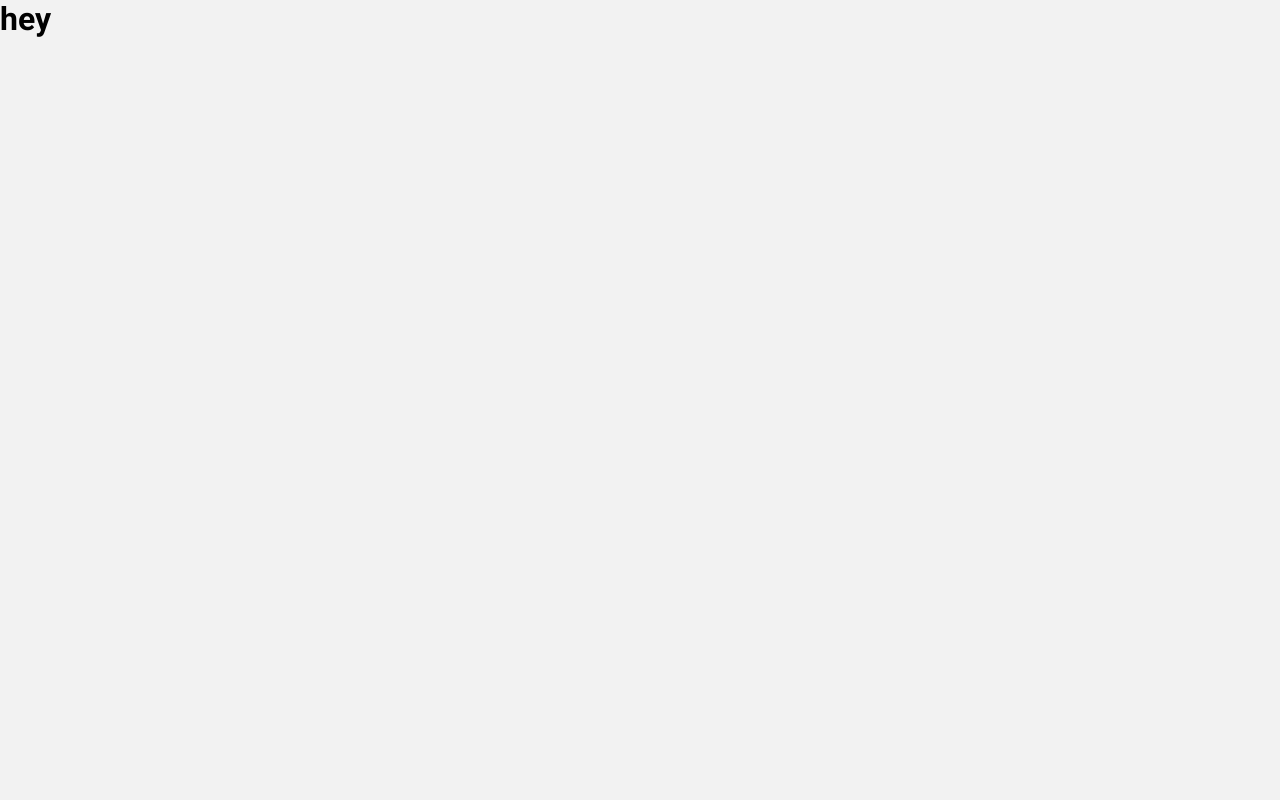
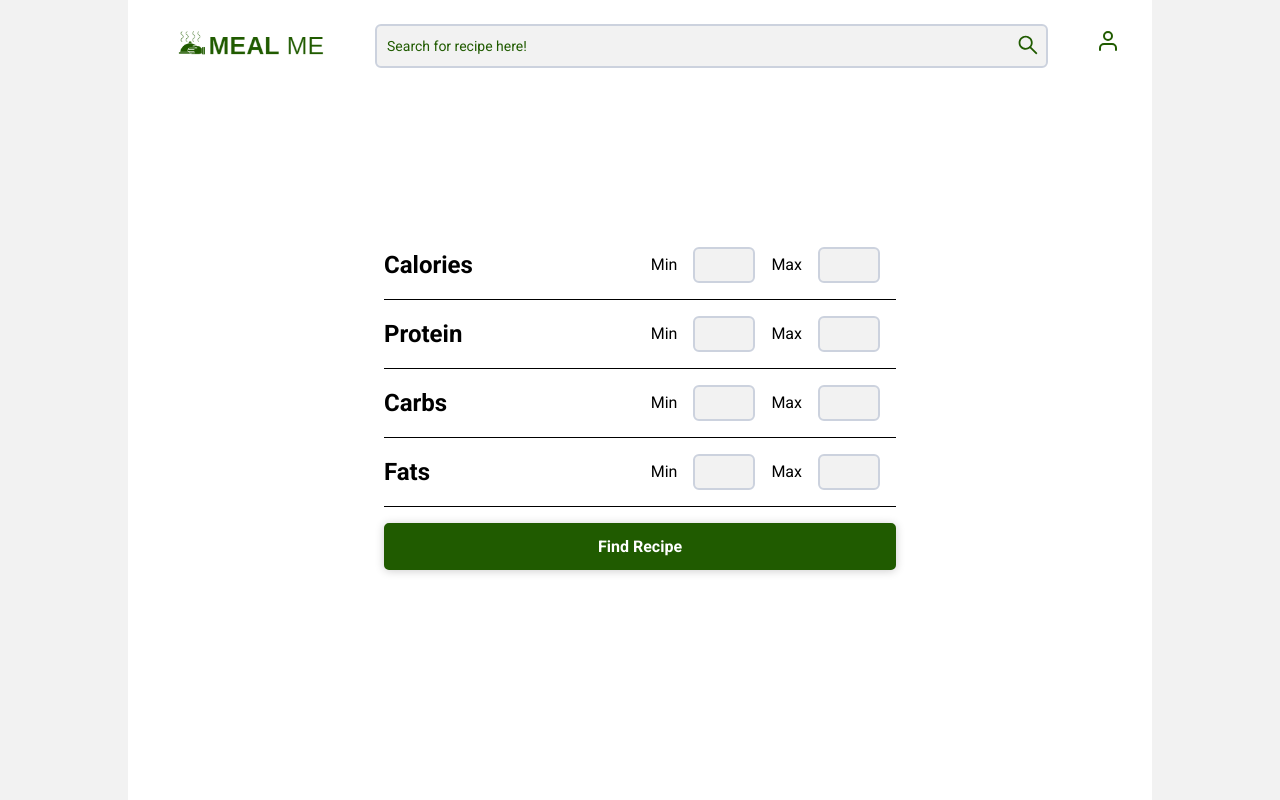
Before and after one commit to DilanAtomica/meal-app, a React (Create React App) app: page /nutrients in a window 1280 px wide. Built offline with nearby package versions, Linux system fonts and the light colour scheme.

Commit message:
Made the design for the nutrients form

```diff
--- a/src/App.js
+++ b/src/App.js
@@ -14,7 +14,7 @@ function App() {
         <Routes>
           <Route path="/" element={<> <NavBar />  <FrontPage /> </>} />
           <Route path="/ingredients" element={<> <NavBar /> <IngredientsPage /> </>} />
-          <Route path="/nutrients" element={<> <NutrientsPage /> </>} />
+          <Route path="/nutrients" element={<> <NavBar /> <NutrientsPage /> </>} />
           <Route path="/recipes/:apiUrl" element={<> <NavBar /> <RecipesPage /> </>} />
           <Route path="/recipe/:recipeID" element={<> <NavBar /> <RecipeInfoPage /> </>} />
         </Routes>
--- a/src/Pages/NutrientsPage/NutrientsPage.css
+++ b/src/Pages/NutrientsPage/NutrientsPage.css
@@ -0,0 +1,53 @@
+.nutrientsPage {
+    height: 100vh;
+    width: 80%;
+    margin: auto;
+    display: flex;
+    justify-content: center;
+    align-items: center;
+    background-color: white;
+    flex-direction: column;
+}
+
+.nutrientsPage > form {
+    width: 50%;
+}
+
+.nutrientsPage input[type=number]::-webkit-inner-spin-button,
+.nutrientsPage input[type=number]::-webkit-outer-spin-button {
+    visibility: hidden;
+}
+
+.nutrientForm > .nutrientForm-inputs > input {
+    width: 3rem;
+    padding: 0.5rem 0;
+    padding-left: 10px;
+    background-color: #f2f2f2;
+    border: 2px solid #ccd2de;
+    border-radius: 6px;
+    font-size: 14px;
+    margin: 0 1rem;
+}
+
+.nutrientForm {
+    display: flex;
+    align-items: center;
+    justify-content: space-between;
+    border-bottom: 1px solid black;
+    padding: 1rem 0;
+}
+
+.findRecipeButton {
+    width: 50%;
+    padding: 0.75rem 0;
+    margin-top: 1rem;
+    border-radius: 5px;
+    background-color: #205B00;
+    color: white;
+    cursor: pointer;
+    transition: 0.2s;
+    box-shadow: 0 1px 10px 0 rgba(0, 0, 0, 0.2);
+    font-weight: 700;
+    font-size: 1rem;
+    border: 2px solid #205B00;
+}
--- a/src/Pages/NutrientsPage/NutrientsPage.js
+++ b/src/Pages/NutrientsPage/NutrientsPage.js
@@ -4,7 +4,51 @@ import "./NutrientsPage.css";
 function NutrientsPage(props) {
     return (
         <div className="nutrientsPage">
-            <h1>hey</h1>
+            <form>
+
+                <div className="nutrientForm">
+                    <h2>Calories</h2>
+                    <div className="nutrientForm-inputs">
+                        <label htmlFor="minCalories">Min</label>
+                        <input type="number" id="minCalories" name="minCalories" />
+                        <label htmlFor="maxCalories">Max</label>
+                        <input type="number" id="maxCalories" name="maxCalories" />
+                    </div>
+                </div>
+
+                <div className="nutrientForm">
+                    <h2>Protein</h2>
+                    <div className="nutrientForm-inputs">
+                        <label htmlFor="minProtein">Min</label>
+                        <input type="number" id="minProtein" name="minProtein" />
+                        <label htmlFor="maxProtein">Max</label>
+                        <input type="number" id="maxProtein" name="maxProtein" />
+                    </div>
+                </div>
+
+                <div className="nutrientForm">
+                    <h2>Carbs</h2>
+                    <div className="nutrientForm-inputs">
+                        <label htmlFor="minCarbs">Min</label>
+                        <input type="number" id="minCarbs" name="minCarbs" />
+                        <label htmlFor="maxCarbs">Max</label>
+                        <input type="number" id="maxCarbs" name="maxCarbs" />
+                    </div>
+                </div>
+
+                <div className="nutrientForm">
+                    <h2>Fats</h2>
+                    <div className="nutrientForm-inputs">
+                        <label htmlFor="minFats">Min</label>
+                        <input type="number" id="minFats" name="minFats" />
+                        <label htmlFor="maxFats">Max</label>
+                        <input type="number" id="maxFats" name="maxFats" />
+                    </div>
+                </div>
+
+            </form>
+
+            <button className="findRecipeButton" type="button">Find Recipe</button>
         </div>
     );
 }
```
